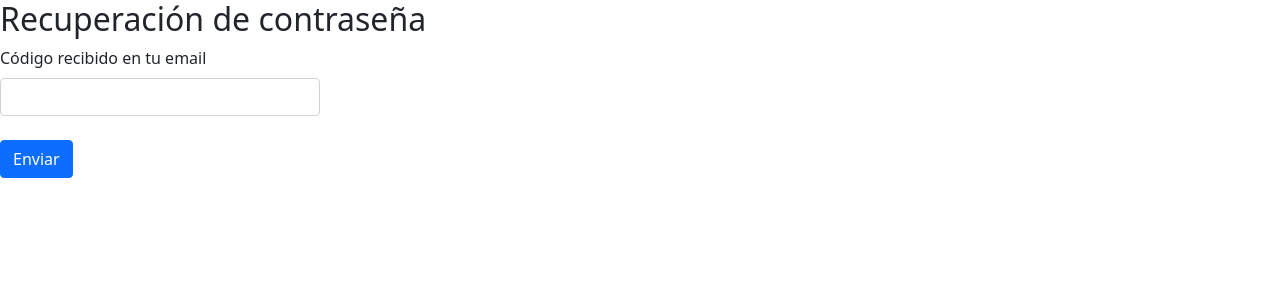
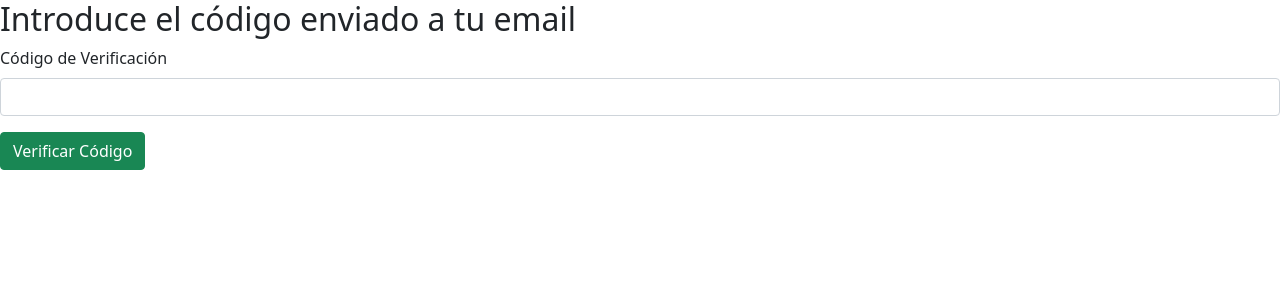
Before and after one commit to turkoModad/loguin-fastapi, a FastAPI app: page /recuperar in a window 1280 px wide. Shown: the top 300 px of the page. Run offline with FastAPI, Linux system fonts and the light colour scheme.

Commit message:
agregue correcta validacion de codigo de verificacion pasando el email como query parameter

```diff
--- a/main.py
+++ b/main.py
@@ -5,6 +5,7 @@ from fastapi.templating import Jinja2Templates
 from fastapi.responses import HTMLResponse, RedirectResponse
 from db.database import get_db, Base, engine
 from sqlalchemy.orm import Session
+from sqlalchemy import and_
 from db import models
 from passlib.context import CryptContext
 from hashing import Hash
@@ -17,7 +18,7 @@ from sqlalchemy import inspect
 from fastapi.exceptions import HTTPException
 from schemas import TokenData
 from oauth import get_current_user
-from codigo_recuperacion import generar_codigo, send_recovery_email
+from codigo_recuperacion import generar_codigo, send_recovery_email, resetear_codigo_recuperacion
 from datetime import datetime, timedelta, timezone
 import time
 
@@ -139,53 +140,41 @@ async def forgot(email: str = Form(...), db: Session = Depends(get_db)):
         expiracion = datetime.now(timezone.utc) + timedelta(minutes=5)
         user.codigo = codigo
         user.codigo_expiracion = expiracion
+        user.intentos = 0
         db.commit()
         db.refresh(user)
         send_recovery_email(email, codigo)
-        return RedirectResponse(url="/recuperar", status_code=303)
+        return RedirectResponse(url=f"/recuperar?email={email}", status_code=303)
     else:
         raise HTTPException(status_code=404, detail="Email no registrado")
 
 
 @app.get("/recuperar", response_class=HTMLResponse)
 async def recuperar(request: Request):
-    return templates.TemplateResponse("recuperar.html", {"request": request})
+    email = request.query_params.get("email", "")
+    return templates.TemplateResponse("recuperar.html", {"request": request, "email": email})
 
 
 @app.post("/recuperacion", response_class=HTMLResponse)
-async def recuperacion(codigo: str = Form(...), db: Session = Depends(get_db)):
-    user = db.query(models.User).filter(models.User.codigo == codigo).first()
+async def recuperacion(codigo: str = Form(...), email: str = Form(...), db: Session = Depends(get_db)):
+    user = db.query(models.User).filter(models.User.email == email).first()
 
-    if not user:
-        # No existe el usuario; aquí podrías registrar el intento en otro lado si lo deseas
-        return RedirectResponse(url="/recuperar", status_code=303)
+    if user.codigo == codigo and user.codigo_expiracion > datetime.now(timezone.utc) and user.intentos < 4:
+        resetear_codigo_recuperacion(user, db)
+        return RedirectResponse(url=f"/cambio?email={email}", status_code=303)
+    else:
+        user.intentos += 1
+        db.commit()
+        db.refresh(user)
+        if user.intentos > 3:
+            resetear_codigo_recuperacion(user, db)
+            return RedirectResponse(url="/forgot?message=Has%20superado%20el%20l%C3%ADmite%20de%20intentos.%20Por%20favor,%20intenta%20de%20nuevo%20m%C3%A1s%20tarde.", status_code=303)
+        elif user.codigo_expiracion < datetime.now(timezone.utc):
+            resetear_codigo_recuperacion(user, db)
+            return RedirectResponse(url="/forgot?message=El%20c%C3%B3digo%20ha%20expirado.%20Solicita%20uno%20nuevo.", status_code=303)
+        else:
+            return RedirectResponse(url=f"/recuperar?email={email}", status_code=303)
 
-    # Si han pasado más de 30 minutos desde el último intento, reiniciamos el contador
-    tiempo_limite = datetime.now(timezone.utc) - timedelta(minutes=30)
-    if user.ultimo_intento and user.ultimo_intento < tiempo_limite:
-        user.intentos = 0
-
-    # Incrementamos el contador de intentos y actualizamos la hora del último intento
-    user.intentos += 1
-    user.ultimo_intento = datetime.now(timezone.utc)
-    db.commit()  # Guardamos el incremento
-
-    # Verificamos si ya se alcanzó el límite de intentos (3 o más)
-    if user.intentos >= 3:
-        return RedirectResponse(url="/bloqueado", status_code=303)
-
-    # Verificamos si el código está expirado
-    if not user.codigo_expiracion or user.codigo_expiracion < datetime.now(timezone.utc):
-        return RedirectResponse(url="/forgot", status_code=303)
-
-    # Si el código es correcto, reiniciamos las variables y permitimos el cambio de contraseña
-    user.codigo = None
-    user.codigo_expiracion = None
-    user.intentos = 0
-    user.ultimo_intento = None
-    db.commit()
-
-    return RedirectResponse(url="/cambio", status_code=303)
 
 @app.get("/cambio", response_class=HTMLResponse)
 async def cambio(request: Request):
--- a/templates/forgot.html
+++ b/templates/forgot.html
@@ -4,6 +4,11 @@
 
 {% block content %}
     <h2>Bienvenido a la Página de recuperacion de contraseñas</h2>
+{% if request.query_params.get("message") %}
+<div class="alert alert-danger" role="alert">
+    {{ request.query_params["message"] }}
+</div>
+{% endif %}
     <form action="/forgot" method="POST">
         <div class="mb-3">
             <label for="email-olvidado" class="form-label">Introduce tu Email</label>
--- a/templates/recuperar.html
+++ b/templates/recuperar.html
@@ -1,17 +1,16 @@
 {% extends "components/layout.html" %}
 
-{% block title %}Olvido{% endblock %}
+{% block title %}Verificar Código{% endblock %}
 
 {% block content %}
-    <h2>Recuperación de contraseña</h2>
+    <h2>Introduce el código enviado a tu email</h2>
 
     <form action="/recuperacion" method="POST">
-        <div class="col-md-3 mb-4">
-            <label for="codigo" class="form-label">Código recibido en tu email</label>
-            <input name="codigo" type="text" class="form-control" id="codigo" required
-                   maxlength="6" pattern="\d{6}" title="El código debe tener 6 dígitos">
+        <input type="hidden" name="email" value="{{ email }}">
+        <div class="mb-3">
+            <label for="codigo" class="form-label">Código de Verificación</label>
+            <input name="codigo" type="text" class="form-control" required>
         </div>
-
-        <button type="submit" class="btn btn-primary">Enviar</button>
+        <button type="submit" class="btn btn-success">Verificar Código</button>
     </form>
 {% endblock %}
```
Also changed, not shown: codigo_recuperacion.py (+12 -0 lines).
